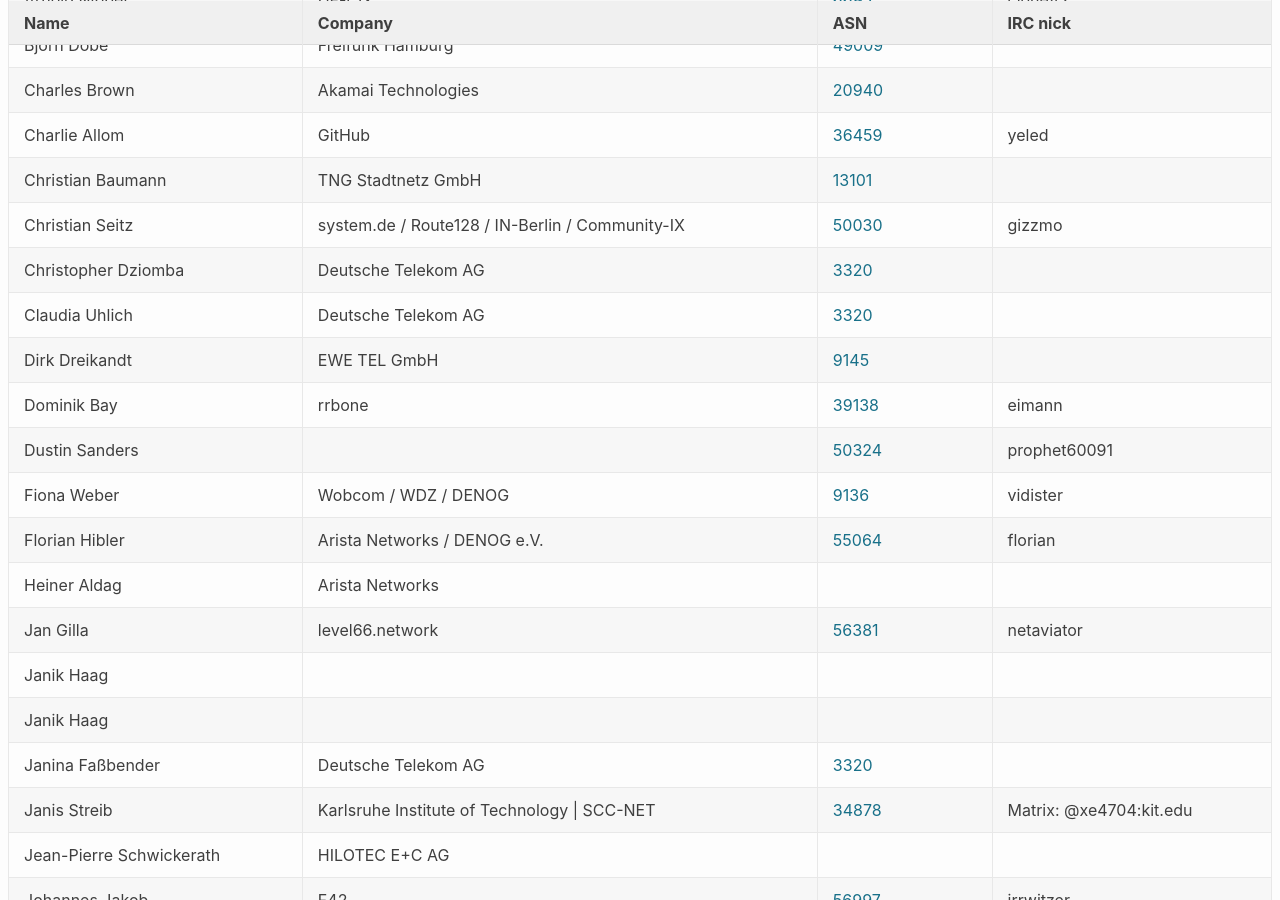
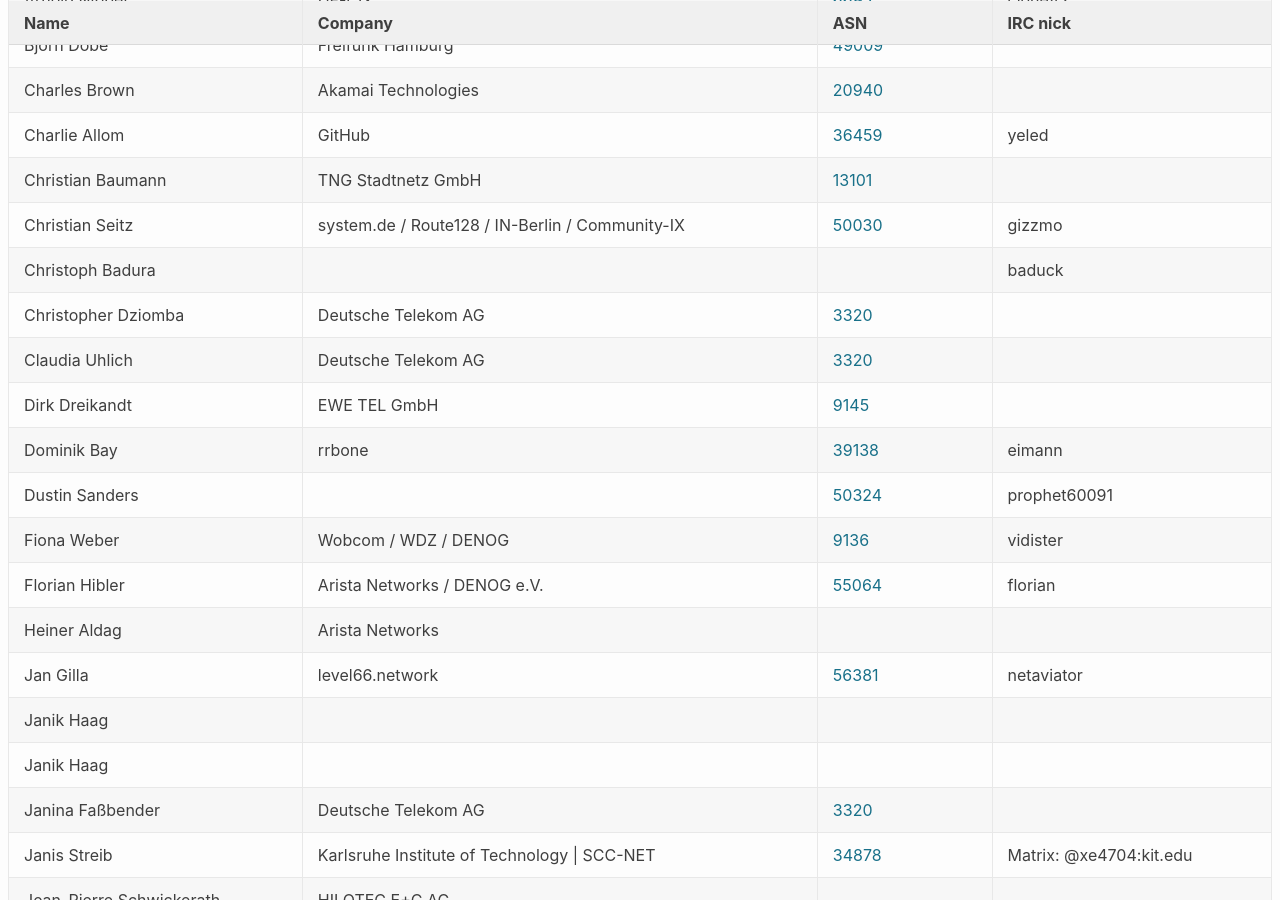
Before and after one commit to denog/pretix-attendeelist, a Jekyll site: the page built from denog15/index.md, in a window 1280 px wide and 900 px high, scrolled down 334 px. Built offline with Jekyll 4.4.1, drawn with Linux system fonts in a browser that asks for light colours.

Commit message:
Latest data: Fri Jul 28 10:29:06 UTC 2023

```diff
--- a/_data/attendees_denog15_onsite.json
+++ b/_data/attendees_denog15_onsite.json
@@ -52,6 +52,12 @@
     "company": "system.de / Route128 / IN-Berlin / Community-IX",
     "irc": "gizzmo",
     "asn": "50030"
+  },
+  {
+    "name": "Christoph Badura",
+    "company": null,
+    "irc": "baduck",
+    "asn": null
   },
   {
     "name": "Christopher Dziomba",
```
